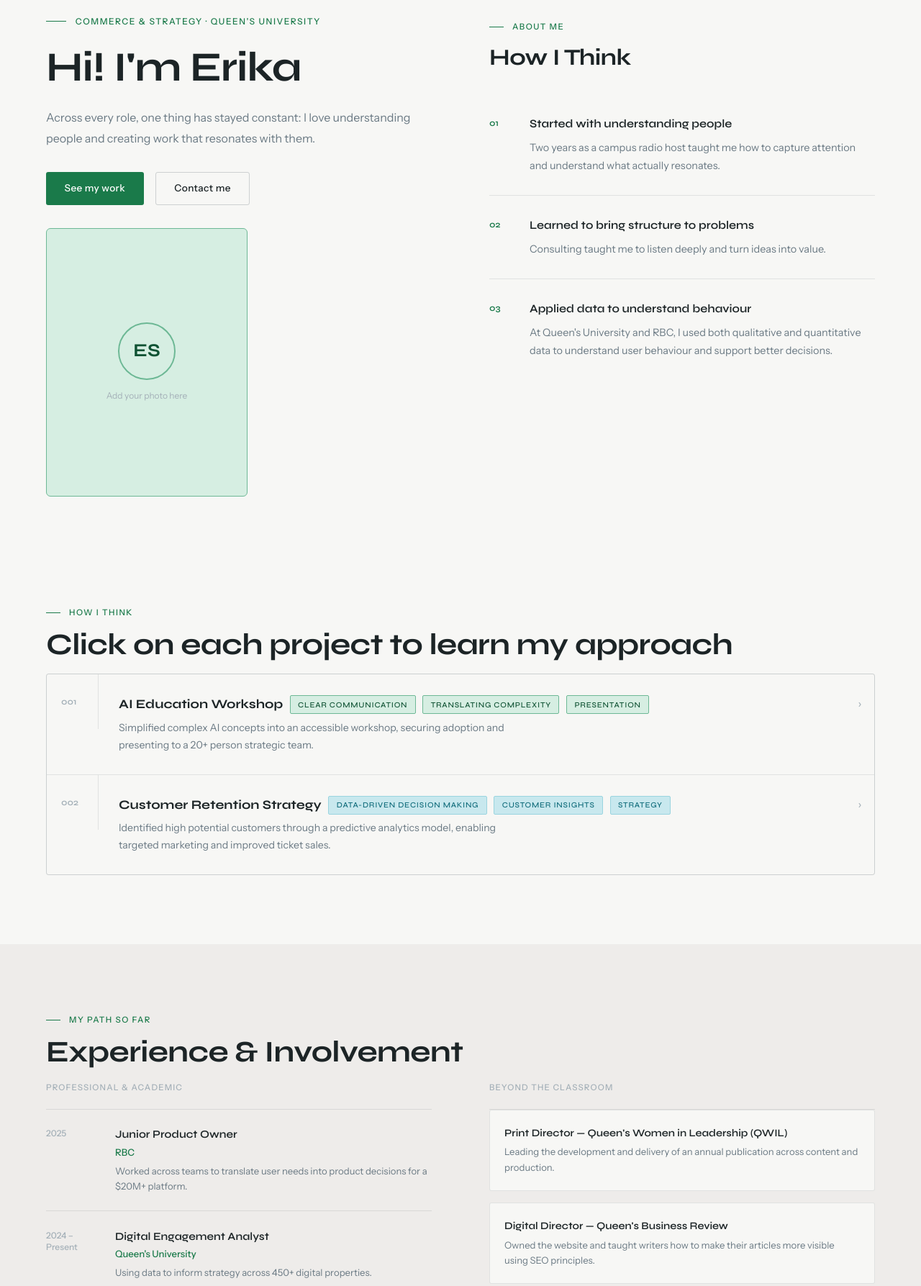
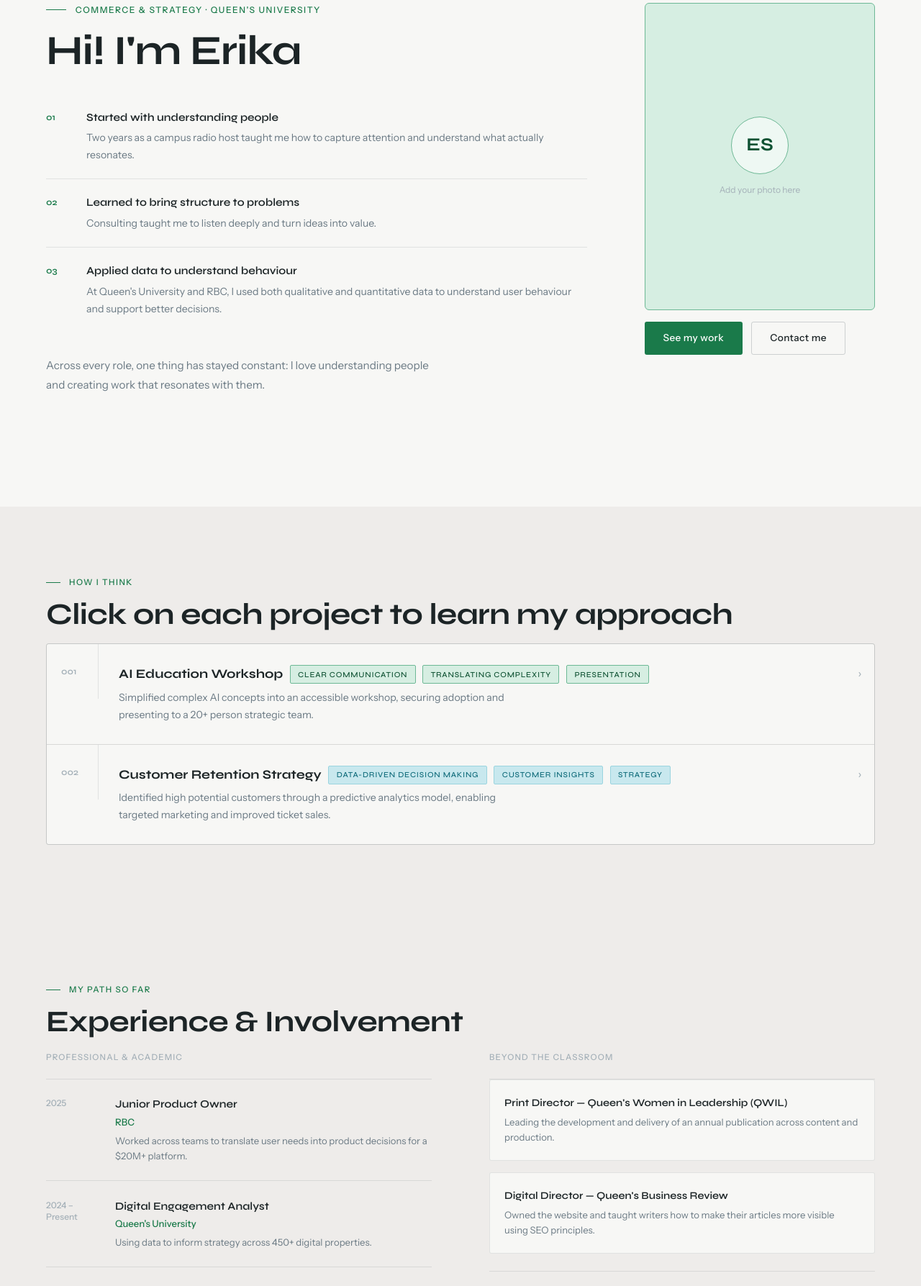
Before and after one commit to erika-singh/erika-singh.github.io, a plain HTML site: page index.html in a window 1280 px wide. Shown: the part 96-1883 px from the top of the page at 72% size. Drawn offline with Linux system fonts and the light colour scheme.

Commit message:
Update index.html

```diff
--- a/index.html
+++ b/index.html
@@ -52,50 +52,46 @@
   .mobile-menu a:hover { color: var(--green); }
   .mobile-close { position: absolute; top: 1.2rem; right: 5vw; background: none; border: none; font-size: 1.4rem; color: var(--ink); cursor: pointer; }
 
-  /* MERGED INTRO — left: name/quote/photo, right: pillars */
+  /* INTRO — left: kicker+h1+pillars+quote, right: photo+buttons */
   #intro {
     min-height: 100svh;
-    padding: calc(var(--nav-h) + 7vh) 5vw 7vh;
+    padding: calc(var(--nav-h) + 5vh) 5vw 6vh;
     display: grid;
-    grid-template-columns: 1fr 1fr;
+    grid-template-columns: 1fr 320px;
     gap: 5rem;
     align-items: start;
     background: var(--off-white);
   }
-  .intro-left { display: flex; flex-direction: column; position: sticky; top: calc(var(--nav-h) + 3rem); }
-  .hero-kicker { font-size: 0.75rem; font-weight: 500; letter-spacing: 0.13em; text-transform: uppercase; color: var(--green); margin-bottom: 1.4rem; display: flex; align-items: center; gap: 0.8rem; }
+  .intro-left { display: flex; flex-direction: column; }
+  .hero-kicker { font-size: 0.75rem; font-weight: 500; letter-spacing: 0.13em; text-transform: uppercase; color: var(--green); margin-bottom: 1rem; display: flex; align-items: center; gap: 0.8rem; }
   .hero-kicker::before { content: ''; width: 28px; height: 1px; background: var(--green); display: block; }
-  h1 { font-family: var(--font-head); font-size: clamp(2.4rem, 4.5vw, 3.8rem); font-weight: 700; line-height: 1.1; letter-spacing: -0.02em; color: var(--ink); margin-bottom: 1.5rem; }
-  .hero-body { font-size: 1rem; color: var(--slate-mid); line-height: 1.8; margin-bottom: 2rem; }
-  .hero-ctas { display: flex; gap: 1rem; flex-wrap: wrap; margin-bottom: 2rem; }
+  h1 { font-family: var(--font-head); font-size: clamp(2.4rem, 4.5vw, 3.8rem); font-weight: 700; line-height: 1.1; letter-spacing: -0.02em; color: var(--ink); margin-bottom: 1.75rem; }
+  .pillars { display: flex; flex-direction: column; margin-bottom: 2rem; }
+  .pillar { display: grid; grid-template-columns: 36px 1fr; gap: 1.25rem; padding: 1.25rem 0; border-bottom: 1px solid var(--border); }
+  .pillar:last-child { border-bottom: none; }
+  .pillar-num { font-family: var(--font-head); font-size: 0.78rem; font-weight: 600; color: var(--green); padding-top: 2px; }
+  .pillar h3 { font-family: var(--font-head); font-size: 0.95rem; font-weight: 600; margin-bottom: 0.35rem; color: var(--ink); }
+  .pillar p { font-size: 0.88rem; color: var(--slate-mid); line-height: 1.7; }
+  .hero-body { font-size: 0.95rem; color: var(--slate-mid); line-height: 1.8; max-width: 540px; }
+
+  /* Right col: photo top, buttons below */
+  .intro-right { display: flex; flex-direction: column; gap: 1rem; position: sticky; top: calc(var(--nav-h) + 2rem); }
+  .hero-photo-frame {
+    width: 100%;
+    aspect-ratio: 3/4; border-radius: 6px; overflow: hidden;
+    background: var(--green-light); border: 1px solid var(--green-mid);
+    display: flex; align-items: center; justify-content: center; flex-direction: column; gap: 0.75rem;
+  }
+  .hero-photo-frame img { width: 100%; height: 100%; object-fit: cover; object-position: center top; }
+  .initials-circle { width: 80px; height: 80px; border-radius: 50%; background: rgba(255,255,255,0.6); border: 1.5px solid var(--green-mid); display: flex; align-items: center; justify-content: center; font-family: var(--font-head); font-size: 1.6rem; font-weight: 700; color: var(--green-dark); }
+  .photo-hint { font-size: 0.75rem; color: var(--slate-soft); }
+  .hero-ctas { display: flex; gap: 0.75rem; flex-wrap: wrap; }
 
   .btn { display: inline-flex; align-items: center; gap: 0.4rem; padding: 0.7rem 1.6rem; font-family: var(--font-body); font-size: 0.85rem; font-weight: 500; letter-spacing: 0.03em; text-decoration: none; border-radius: 3px; transition: all 0.2s; cursor: pointer; border: none; }
   .btn-primary { background: var(--green); color: #fff; }
   .btn-primary:hover { background: var(--green-dark); transform: translateY(-1px); }
   .btn-outline { background: transparent; color: var(--ink); border: 1px solid var(--border-mid); }
   .btn-outline:hover { border-color: var(--slate); }
-
-  .hero-photo-frame {
-    width: 100%; max-width: 280px;
-    aspect-ratio: 3/4; border-radius: 6px; overflow: hidden;
-    background: var(--green-light); border: 1px solid var(--green-mid);
-    display: flex; align-items: center; justify-content: center; flex-direction: column; gap: 0.75rem;
-  }
-  .hero-photo-frame img { width: 100%; height: 100%; object-fit: cover; object-position: center top; }
-  .initials-circle { width: 80px; height: 80px; border-radius: 50%; background: var(--green-light); border: 2px solid var(--green-mid); display: flex; align-items: center; justify-content: center; font-family: var(--font-head); font-size: 1.6rem; font-weight: 700; color: var(--green-dark); }
-  .photo-hint { font-size: 0.75rem; color: var(--slate-soft); }
-
-  /* Right col: section label + pillars */
-  .intro-right { display: flex; flex-direction: column; padding-top: 0.5rem; }
-  .intro-right-label { font-size: 0.72rem; font-weight: 500; letter-spacing: 0.13em; text-transform: uppercase; color: var(--green); margin-bottom: 1rem; display: flex; align-items: center; gap: 0.75rem; }
-  .intro-right-label::before { content: ''; width: 20px; height: 1px; background: var(--green); display: block; }
-  .intro-right-heading { font-family: var(--font-head); font-size: clamp(1.4rem, 2.5vw, 2rem); font-weight: 700; line-height: 1.15; letter-spacing: -0.015em; color: var(--ink); margin-bottom: 2rem; }
-  .pillars { display: flex; flex-direction: column; }
-  .pillar { display: grid; grid-template-columns: 36px 1fr; gap: 1.25rem; padding: 1.75rem 0; border-bottom: 1px solid var(--border); }
-  .pillar:last-child { border-bottom: none; }
-  .pillar-num { font-family: var(--font-head); font-size: 0.78rem; font-weight: 600; color: var(--green); padding-top: 2px; }
-  .pillar h3 { font-family: var(--font-head); font-size: 1rem; font-weight: 600; margin-bottom: 0.5rem; color: var(--ink); }
-  .pillar p { font-size: 0.9rem; color: var(--slate-mid); line-height: 1.75; }
 
   /* SECTION BASE (for other sections) */
   section { padding: 6rem 5vw; }
@@ -105,7 +101,7 @@
   .section-intro { font-size: 1rem; color: var(--slate-mid); max-width: 560px; line-height: 1.8; margin-bottom: 3rem; }
 
   /* PROJECTS */
-  #work { background: var(--off-white); }
+  #work { background: var(--surface); }
   .projects { display: flex; flex-direction: column; gap: 1px; background: var(--border); border: 1px solid var(--border); border-radius: 4px; overflow: hidden; }
   .proj { background: var(--off-white); cursor: pointer; transition: background 0.15s; }
   .proj:hover { background: var(--surface); }
@@ -131,7 +127,16 @@
   .step h4 { font-family: var(--font-head); font-size: 0.9rem; font-weight: 600; margin-bottom: 0.4rem; }
   .step p { font-size: 0.82rem; color: var(--slate-mid); line-height: 1.65; }
 
-  /* Result block for proj1 — text only, good spacing */
+  /* Highlights block for proj1 */
+  .highlights-block { margin-bottom: 1rem; padding: 1.5rem; background: var(--green-light); border: 1px solid var(--green-mid); border-radius: 4px; }
+  .highlights-label { font-size: 0.72rem; font-weight: 600; letter-spacing: 0.1em; text-transform: uppercase; color: var(--green-dark); margin-bottom: 1rem; }
+  .highlights-grid { display: grid; grid-template-columns: 1fr 1fr; gap: 1rem; }
+  .highlight-item { background: #fff; border-radius: 3px; padding: 1.1rem 1.25rem; border: 1px solid rgba(109,184,149,0.3); }
+  .highlight-head { font-family: var(--font-head); font-size: 0.9rem; font-weight: 600; color: var(--green-dark); margin-bottom: 0.4rem; }
+  .highlight-item p { font-size: 0.82rem; color: var(--slate-mid); line-height: 1.65; }
+  @media (max-width: 600px) { .highlights-grid { grid-template-columns: 1fr; } }
+
+  /* Result block for proj1 */
   .result-block { background: var(--green); border-radius: 4px; padding: 1.5rem 1.75rem; color: #fff; }
   .result-block .result-label { font-size: 0.72rem; font-weight: 600; letter-spacing: 0.1em; text-transform: uppercase; opacity: 0.75; margin-bottom: 0.6rem; }
   .result-block p { font-size: 0.88rem; line-height: 1.8; }
@@ -250,22 +255,23 @@
   /* RESPONSIVE */
   @media (max-width: 900px) {
     #intro { grid-template-columns: 1fr; gap: 3rem; min-height: unset; padding-bottom: 5rem; }
-    .intro-left { position: static; }
-    .hero-photo-frame { max-width: 200px; }
+    .intro-right { position: static; flex-direction: row; align-items: flex-start; gap: 1.5rem; flex-wrap: wrap; }
+    .hero-photo-frame { width: 180px; flex-shrink: 0; }
+    .hero-ctas { flex-direction: column; }
     .tl-grid { grid-template-columns: 1fr; gap: 3rem; }
     .contact-grid { grid-template-columns: 1fr; gap: 3rem; }
     .steps { grid-template-columns: 1fr; }
-    .breakdown-section { grid-template-columns: 1fr; }
     .nav-links { display: none; }
     .hamburger { display: flex; }
   }
   @media (max-width: 580px) {
     section { padding: 4.5rem 5vw; }
     #contact { padding: 4.5rem 5vw; }
+    .intro-right { flex-direction: column; }
+    .hero-photo-frame { width: 100%; max-width: 220px; }
     .proj-header { grid-template-columns: 52px 1fr 36px; }
     .proj-num { padding: 1.4rem 0.75rem; }
     .tl-item { grid-template-columns: 62px 1fr; }
-    .breakdown-label { width: 90px; font-size: 0.72rem; }
   }
 </style>
 </head>
@@ -292,25 +298,11 @@
   <a href="#contact" class="mobile-link">Contact</a>
 </div>
 
-<!-- INTRO: hero + how I think merged -->
+<!-- INTRO -->
 <section id="intro">
   <div class="intro-left">
     <div class="hero-kicker">Commerce &amp; Strategy · Queen's University</div>
     <h1>Hi! I'm Erika</h1>
-    <p class="hero-body">Across every role, one thing has stayed constant: I love understanding people and creating work that resonates with them.</p>
-    <div class="hero-ctas">
-      <a href="#work" class="btn btn-primary">See my work</a>
-      <a href="#contact" class="btn btn-outline">Contact me</a>
-    </div>
-    <div class="hero-photo-frame">
-      <!-- Replace with: <img src="your-photo.jpg" alt="Erika Singh"> -->
-      <div class="initials-circle">ES</div>
-      <span class="photo-hint">Add your photo here</span>
-    </div>
-  </div>
-  <div class="intro-right">
-    <div class="intro-right-label">About Me</div>
-    <div class="intro-right-heading">How I Think</div>
     <div class="pillars">
       <div class="pillar">
         <div class="pillar-num">01</div>
@@ -333,6 +325,18 @@
           <p>At Queen's University and RBC, I used both qualitative and quantitative data to understand user behaviour and support better decisions.</p>
         </div>
       </div>
+    </div>
+    <p class="hero-body">Across every role, one thing has stayed constant: I love understanding people and creating work that resonates with them.</p>
+  </div>
+  <div class="intro-right">
+    <div class="hero-photo-frame">
+      <!-- Replace with: <img src="your-photo.jpg" alt="Erika Singh"> -->
+      <div class="initials-circle">ES</div>
+      <span class="photo-hint">Add your photo here</span>
+    </div>
+    <div class="hero-ctas">
+      <a href="#work" class="btn btn-primary">See my work</a>
+      <a href="#contact" class="btn btn-outline">Contact me</a>
     </div>
   </div>
 </section>
@@ -380,12 +384,22 @@
               <p>I realized the challenge was twofold: people needed to understand AI, and people needed to see how to use it. So I split the workshop into two sections: education and application.</p>
             </div>
           </div>
+          <div class="highlights-block">
+            <div class="highlights-label">Highlights</div>
+            <div class="highlights-grid">
+              <div class="highlight-item">
+                <div class="highlight-head">Synthetic data</div>
+                <p>Using synthetic data to enable testing and modelling without exposing sensitive information.</p>
+              </div>
+              <div class="highlight-item">
+                <div class="highlight-head">Persona-based engagement</div>
+                <p>Building a "persona bank" to simulate audience reactions. For example, modelling how a specific alumni profile might respond to content to improve engagement strategies.</p>
+              </div>
+            </div>
+          </div>
           <div class="result-block">
             <div class="result-label">Results</div>
-            <p>Heavy technical topics such as neural networks were broken down into sub parts that were easy to understand using metaphors and visuals.<br/><br/>
-            Highlight 1: Synthetic data — using synthetic data to enable testing and modelling without exposing sensitive information.<br/><br/>
-            Highlight 2: Persona-based engagement — building a "persona bank" to simulate audience reactions. For example, modelling how a specific alumni profile might respond to content to improve engagement strategies.<br/><br/>
-            This work contributed to the formation of an AI task force within the department, focused on developing practical applications of AI.</p>
+            <p>This work contributed to the formation of an AI task force within the department, focused on developing practical applications of AI.</p>
           </div>
         </div>
       </div>
@@ -409,25 +423,8 @@
       <div class="proj-detail" id="proj2-detail">
         <div class="proj-detail-inner">
           <p class="why">Why I did this: A local theatre in Kingston, ON, the Screening Room operates in a highly competitive entertainment market, facing pressure from large cinema chains and streaming platforms. A key challenge was increasing repeat customers without wasting marketing resources on broad, unfocused campaigns. So, I built a model for a class project.</p>
-          <div class="steps">
-            <div class="step">
-              <div class="step-label">Building the model</div>
-              <h4>What I built</h4>
-              <p>I developed a classification model to predict whether a customer would return, using behavioral and demographic data. This enabled segmentation based on return likelihood, allowing the business to move from broad campaigns to targeted outreach.</p>
-            </div>
-            <div class="step">
-              <div class="step-label">From insight to action</div>
-              <h4>Before &amp; After</h4>
-              <p><strong>Before:</strong> Promotions were applied broadly, with limited visibility into which customers were likely to return.<br/><strong>After:</strong> Customer segmentation enabled targeted outreach, focusing efforts on high-value customers and improving marketing efficiency.</p>
-            </div>
-            <div class="step">
-              <div class="step-label">Expanded impact</div>
-              <h4>Beyond marketing</h4>
-              <p>The model also supported decisions beyond marketing, including identifying popular genres, optimizing scheduling, and improving resource planning.</p>
-            </div>
-          </div>
 
-          <!-- Problem breakdown diagram — faithful recreation of original -->
+          <!-- Problem breakdown diagram — ABOVE the steps -->
           <div class="pbd">
             <!-- Problem Statement -->
             <div class="pbd-row pbd-row-top">
@@ -509,6 +506,24 @@
                 <div class="pbd-box pbd-box-light">Customized promotions can draw customers back to The Screening Room despite competition from streaming services and larger cinema chain</div>
                 <div class="pbd-box pbd-box-light">The model can inform decisions about which genres and types of films to screen, maximizing audience engagement</div>
               </div>
+            </div>
+          </div>
+
+          <div class="steps">
+            <div class="step">
+              <div class="step-label">Building the model</div>
+              <h4>What I built</h4>
+              <p>I developed a classification model to predict whether a customer would return, using behavioral and demographic data. This enabled segmentation based on return likelihood, allowing the business to move from broad campaigns to targeted outreach.</p>
+            </div>
+            <div class="step">
+              <div class="step-label">From insight to action</div>
+              <h4>Before &amp; After</h4>
+              <p><strong>Before:</strong> Promotions were applied broadly, with limited visibility into which customers were likely to return.<br/><strong>After:</strong> Customer segmentation enabled targeted outreach, focusing efforts on high-value customers and improving marketing efficiency.</p>
+            </div>
+            <div class="step">
+              <div class="step-label">Expanded impact</div>
+              <h4>Beyond marketing</h4>
+              <p>The model also supported decisions beyond marketing, including identifying popular genres, optimizing scheduling, and improving resource planning.</p>
             </div>
           </div>
 
```
